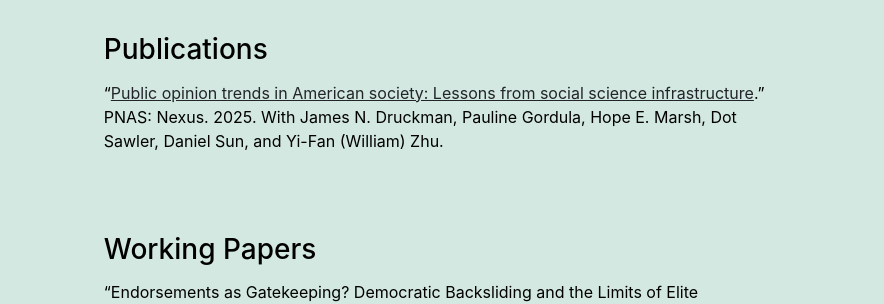
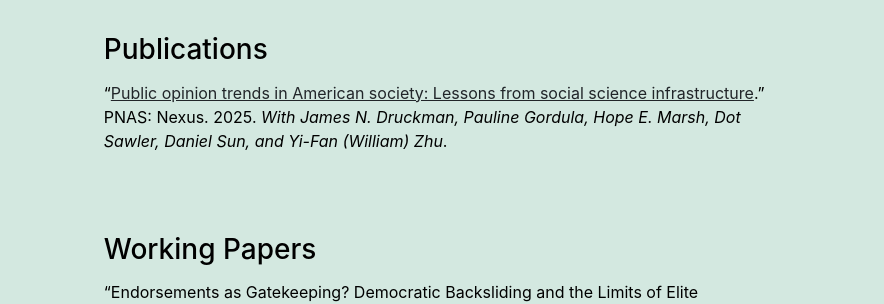
Before and after one commit to AliceBrocheux/alicebrocheux.github.io, a Jekyll site: the page built from research.md, in a window 1280 px wide. Shown: the part 185-489 px from the top of the page, without its empty margins (198-1082 px from the left). Built offline with Jekyll 4.4.1, drawn with Linux system fonts in a browser that asks for light colours.

```diff
--- a/research.md
+++ b/research.md
@@ -6,7 +6,7 @@ lang: en
 
 ### Publications
 <div style="height: 6px;"></div>
-"[Public opinion trends in American society: Lessons from social science infrastructure](https://doi.org/10.1093/pnasnexus/pgag002)." PNAS: Nexus. 2025. With James N. Druckman, Pauline Gordula, Hope E. Marsh, Dot Sawler, Daniel Sun, and Yi-Fan (William) Zhu.
+"[Public opinion trends in American society: Lessons from social science infrastructure](https://doi.org/10.1093/pnasnexus/pgag002)." PNAS: Nexus. 2025. *With James N. Druckman, Pauline Gordula, Hope E. Marsh, Dot Sawler, Daniel Sun, and Yi-Fan (William) Zhu*.
 
 <br><br>
 
@@ -15,4 +15,4 @@ lang: en
 <div style="height: 6px;"></div>
 "Endorsements as Gatekeeping? Democratic Backsliding and the Limits of Elite Persuasion."
 <div style="height: 8px;"></div>
-"Strategic Behavior and the Limits of Algorithmic Gerrymandering Detection." _with Scott F Abramson and Melody Huang_.
+"Strategic Behavior and the Limits of Algorithmic Gerrymandering Detection." *with Scott F Abramson and Melody Huang*.
```
